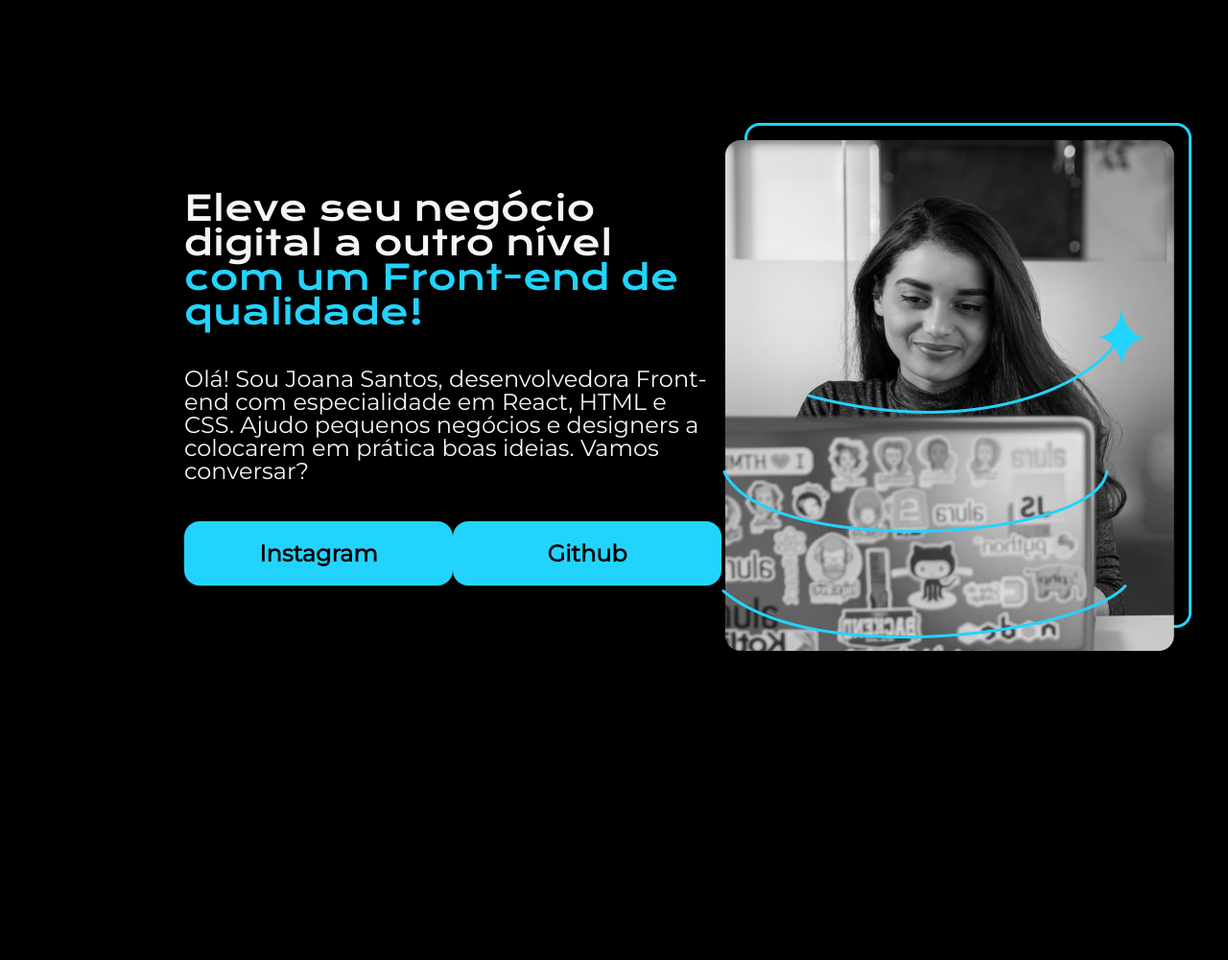
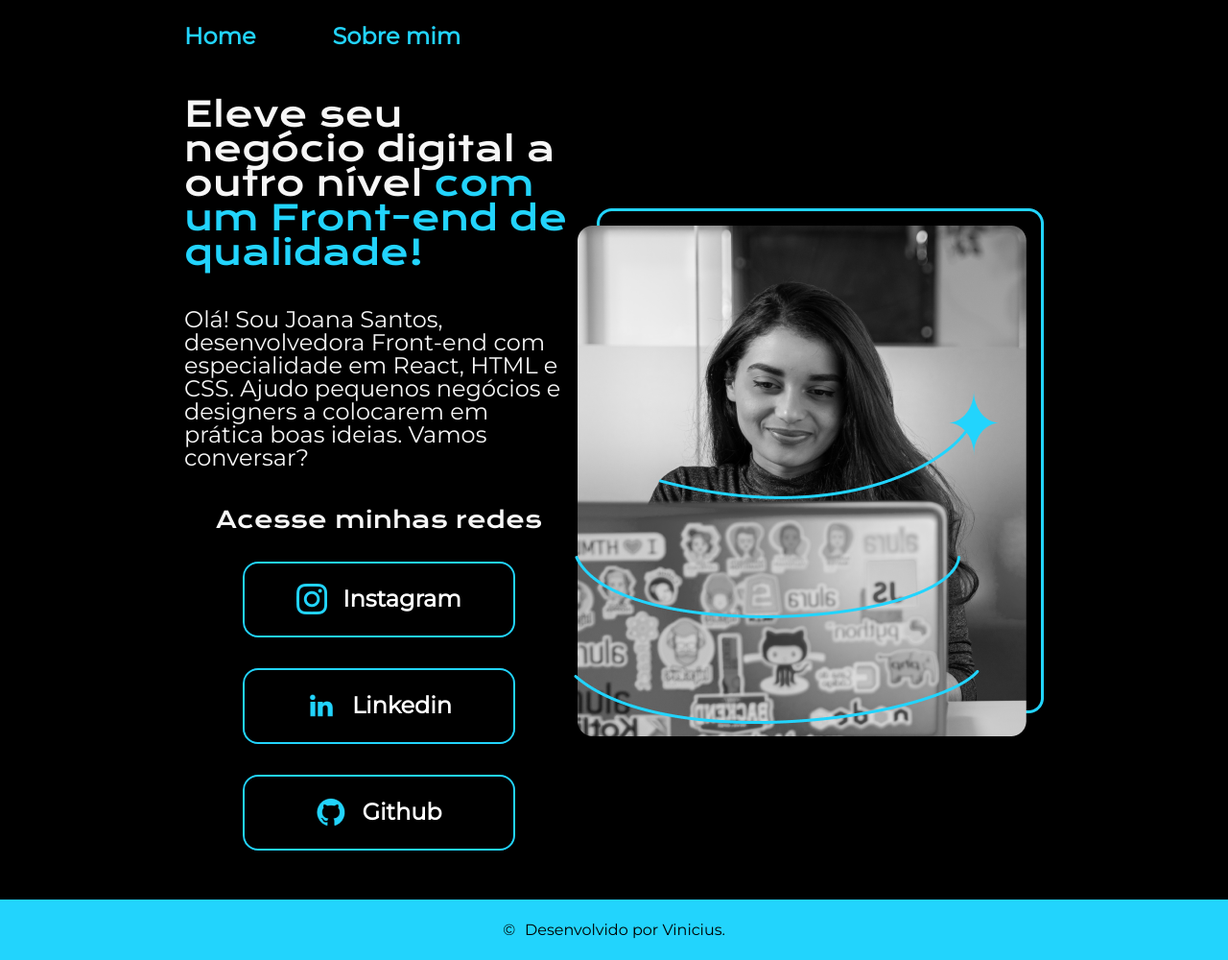
Before and after one commit to vinifcastro/Iniciando-HTML-CSS-Portifolio, a plain HTML site: page index.html in a window 1280 px wide. Shown: the whole page at 96% size. Before the commit the page ends 928 px from the top, so only its background shows below. Drawn offline with nearby package versions, Linux system fonts and the light colour scheme.

Commit message:
Adicionado header e footer na pagina principal e criado pagina sobre mim.

```diff
--- a/css/style.css
+++ b/css/style.css
@@ -1,21 +1,29 @@
 @import url('https://fonts.googleapis.com/css2?family=Krona+One&family=Montserrat:wght@100;400&display=swap');
 
+:root {
+    --cor-principal: #000000;
+    --cor-secundaria: #f6f6f6;
+    --cor-terciaria: #22d4fd;
+}
+
 body {
-    height: 100vh; /* Colocar o body do tamanho da tela do dispositivo (legal ser padrão) */
+    display: flex;
+    flex-direction: column;
+    height: 100vh;/*  Colocar o body do tamanho da tela do dispositivo (legal ser padrão) */
     box-sizing: border-box; /* Mantém todo o conteudo da pagina, dentro dela (legal ser padrão) */
     background-color: black;
-    color: #f6f6f6;
+    color: var(--cor-secundaria);
 }
 
 .destaque_titulo {
-    color: #22D4FD;
+    color: var(--cor-terciaria);
 }
 
 .apresentacao {
     display: flex;
     align-items: center;
     justify-content: space-between;
-    margin: 10% 15%;
+    padding: 4% 15% 4% 15%;
 }
 
 .apresentacao__conteudo {
@@ -38,10 +46,18 @@ body {
 .apresentacao__conteudo__links{
     display: flex;
     justify-content: space-between;
+    flex-direction: column;
+    align-items: center;
+    gap: 32px;
 }
 
-.apresentacao__conteudo__links_botoes {
-    background-color: #22D4FD;
+.apresentacao__conteudo__links__botoes {
+    /* background-color: var(--cor-terciaria); */
+    display: flex;
+    gap: 16px;
+    align-items: center;
+    justify-content: center;
+    border: 2px solid var(--cor-terciaria);
     width: 280px;
     text-align: center;
     border-radius: 16px;
@@ -49,6 +65,52 @@ body {
     padding: 21.5px 0;
     font-weight: 600;
     text-decoration: none;
-    color: black;
+    color: #FFFFFF;
     font-family: 'Montserrat', sans-serif;
+    position: relative;
 }
+.apresentacao__conteudo__links__botoes:hover {
+    background-color: #272727;
+    transition: 0.7s;
+}
+
+.apresentacao__conteudo__links__subtitulo {
+    font-family: 'Krona One', sans-serif;
+    font-weight: 400;
+    font-size: 24px;
+}
+
+.apresentacao__conteudo__links__instagram {
+    width: 32px;
+    height: 32px;
+}
+
+.rodape {
+    display: flex;
+    margin-top: auto;
+    justify-content: center;
+    gap: 10px;
+    background-color: var(--cor-terciaria);
+    width: 100%;
+    font-family: 'Montserrat', sans-serif;
+    font-weight: 400;
+    color: var(--cor-principal);
+    padding: 23.64px 0;
+}
+
+.cabecalho {
+    padding: 2% 0 0 15%;
+}
+
+.cabecalho__menu {
+    display: flex;
+    gap: 80px;
+}
+
+.cabecalho__menu__link {
+    font-family: 'Montserrat', sans-serif;
+    font-weight: 600;
+    font-size: 24px;
+    color: var(--cor-terciaria);
+    text-decoration: none;
+}
--- a/index.html
+++ b/index.html
@@ -1,5 +1,6 @@
 <!DOCTYPE html>
 <html lang="pt-br">
+
 <head>
     <meta charset="UTF-8">
     <meta name="viewport" content="width=device-width, initial-scale=1.0">
@@ -12,33 +13,48 @@
 
 <body>
 
-    <header>
-
+    <header class="cabecalho">
+        <nav class="cabecalho__menu">
+            <a href="index.html" class="cabecalho__menu__link">Home</a>
+            <a href="about.html" class="cabecalho__menu__link">Sobre mim</a>
+        </nav>
     </header>
 
     <main class="apresentacao">
         <section class="apresentacao__conteudo">
 
-            <h1 class="apresentacao__conteudo__titulo">Eleve seu negócio digital a outro nível <strong class="destaque_titulo">com um Front-end de qualidade!</strong></h1>
+            <h1 class="apresentacao__conteudo__titulo">Eleve seu negócio digital a outro nível <strong
+                    class="destaque_titulo">com um Front-end de qualidade!</strong></h1>
 
-            <p class="apresentacao__conteudo__paragrafo">Olá! Sou Joana Santos, desenvolvedora Front-end com especialidade em React, HTML e CSS. Ajudo pequenos negócios e designers a colocarem em prática boas ideias. Vamos conversar?</p>
+            <p class="apresentacao__conteudo__paragrafo">Olá! Sou Joana Santos, desenvolvedora Front-end com
+                especialidade em React, HTML e CSS. Ajudo pequenos negócios e designers a colocarem em prática boas
+                ideias. Vamos conversar?</p>
 
             <div class="apresentacao__conteudo__links">
-                <a class="apresentacao__conteudo__links_botoes" href="https://instagram.com/vinifcastro_">Instagram</a>
-                <a class="apresentacao__conteudo__links_botoes" href="https://github.com/vinifcastro">Github</a>
+                <h2 class="apresentacao__conteudo__links__subtitulo">Acesse minhas redes</h2>
+                <a class="apresentacao__conteudo__links__botoes" href="https://instagram.com/vinifcastro_">
+                    <img src="img/instagram.png" alt="instagram logo"
+                        class="apresentacao__conteudo__links__instagram">Instagram</a>
+                <a class="apresentacao__conteudo__links__botoes"
+                    href="https://www.linkedin.com/in/vinicius-castro-891485192"><img src="img/Logo linkedin.png"
+                        alt="linkedin logo">Linkedin</a>
+                <a class="apresentacao__conteudo__links__botoes" href="https://github.com/vinifcastro"><img
+                        src="img/Logo Github.png" alt="Github logo">Github</a>
             </div>
 
         </section>
 
         <section class="apresentacao__imagem">
-            <img src="Imagem.png" alt="Imagem da Internet">
+            <img src="img/Imagem.png" alt="Imagem da Internet">
         </section>
 
     </main>
 
-    <footer>
-
+    <footer class="rodape">
+        <span>&copy</span>
+        <p>Desenvolvido por Vinicius.</p>
     </footer>
 
 </body>
+
 </html>
```
Also changed, not shown: about.html (added, +48 -0 lines), img/Imagem.png (renamed from Imagem.png), img/Logo Github.png (added), img/Logo linkedin.png (added), img/instagram.png (added).
